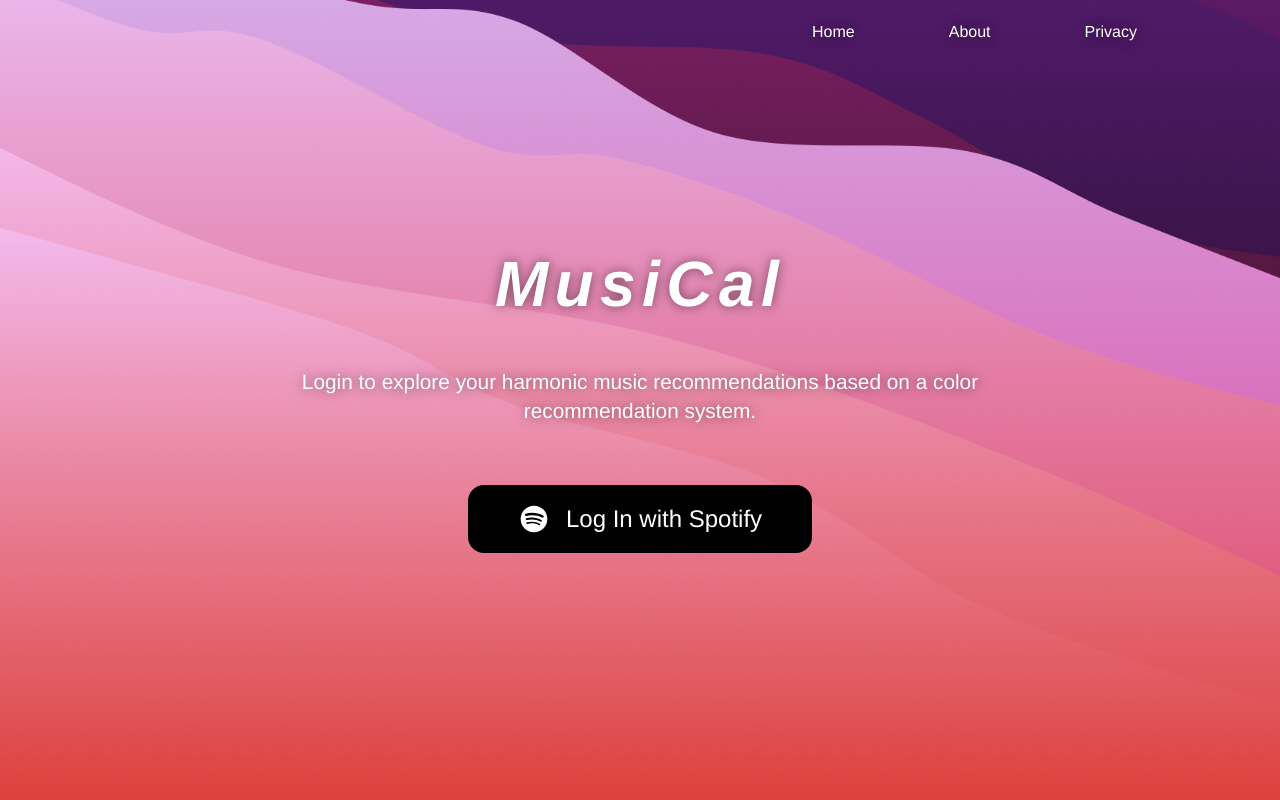
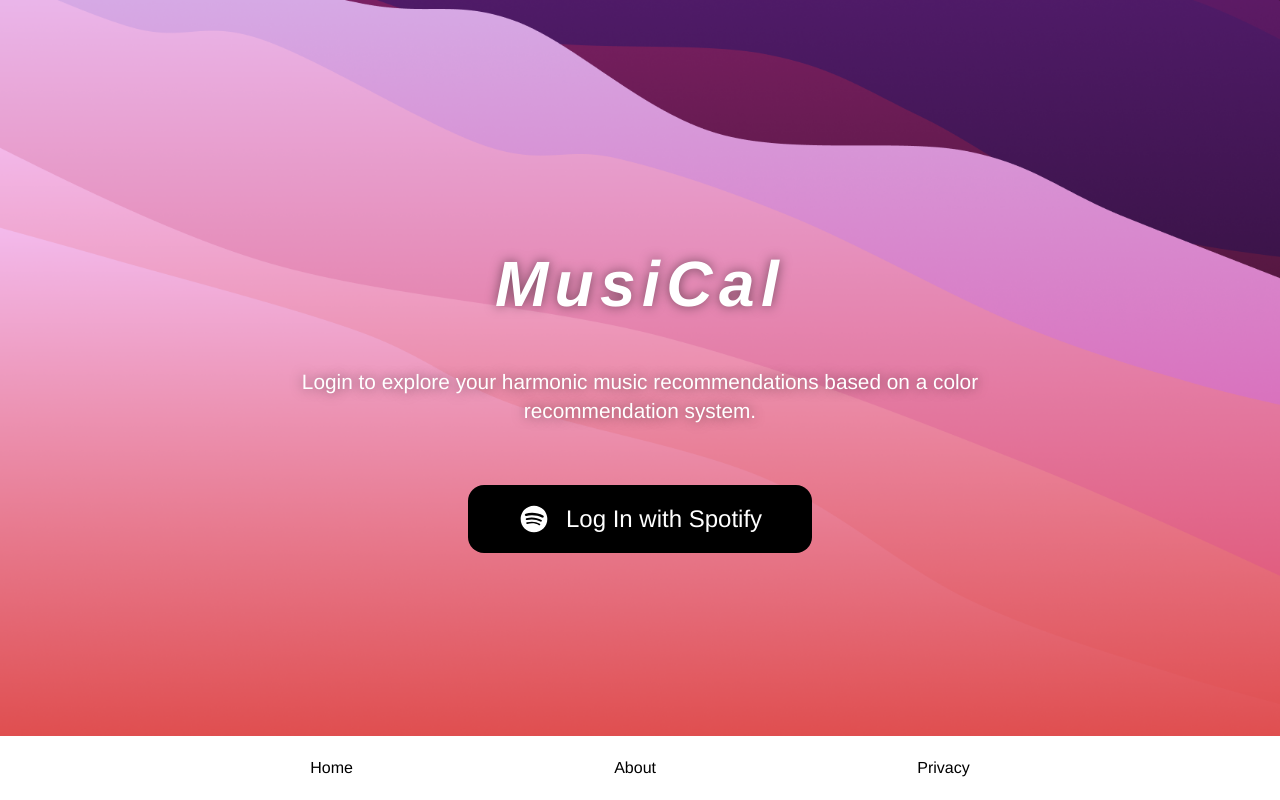
Before and after one commit to chrispycodes35/MusiCal, a React (Create React App) app in the folder frontend/: page / in a window 1280 px wide. Built offline with nearby package versions, Linux system fonts and the light colour scheme.

Commit message:
changed design to one on figma

```diff
--- a/frontend/src/components/footer.css
+++ b/frontend/src/components/footer.css
@@ -2,21 +2,21 @@
 .footer {
     height: 64px;
     width: 100%;
-    background-color: none;
+    background-color: white;
     color: #000000;
     position: absolute;
     z-index: 1;
-    top: 0;
+    bottom: 0;
     display: flex;
     gap: 4rem;
-    justify-content: flex-end;
+    justify-content: space-evenly;
     align-items: center;
     padding: 16px 128px;
 }
 .footer button {
     background: transparent;
     border: none;
-    color: white;
+    color: black;
     display: flex;
     gap: 8px;
     justify-content: center;
--- a/frontend/src/pages/LandingPage.css
+++ b/frontend/src/pages/LandingPage.css
@@ -25,7 +25,7 @@
     font-family: 'Helvetica Neue', Arial, sans-serif; /* Set Helvetica Neue specifically here */
 }
 
-.landingpage .content, .landingpage .title, .footer button {
+.landingpage .content, .landingpage .title {
     text-shadow: 0 0 12px rgba(0, 0, 0, 0.5);
 }
 
```
